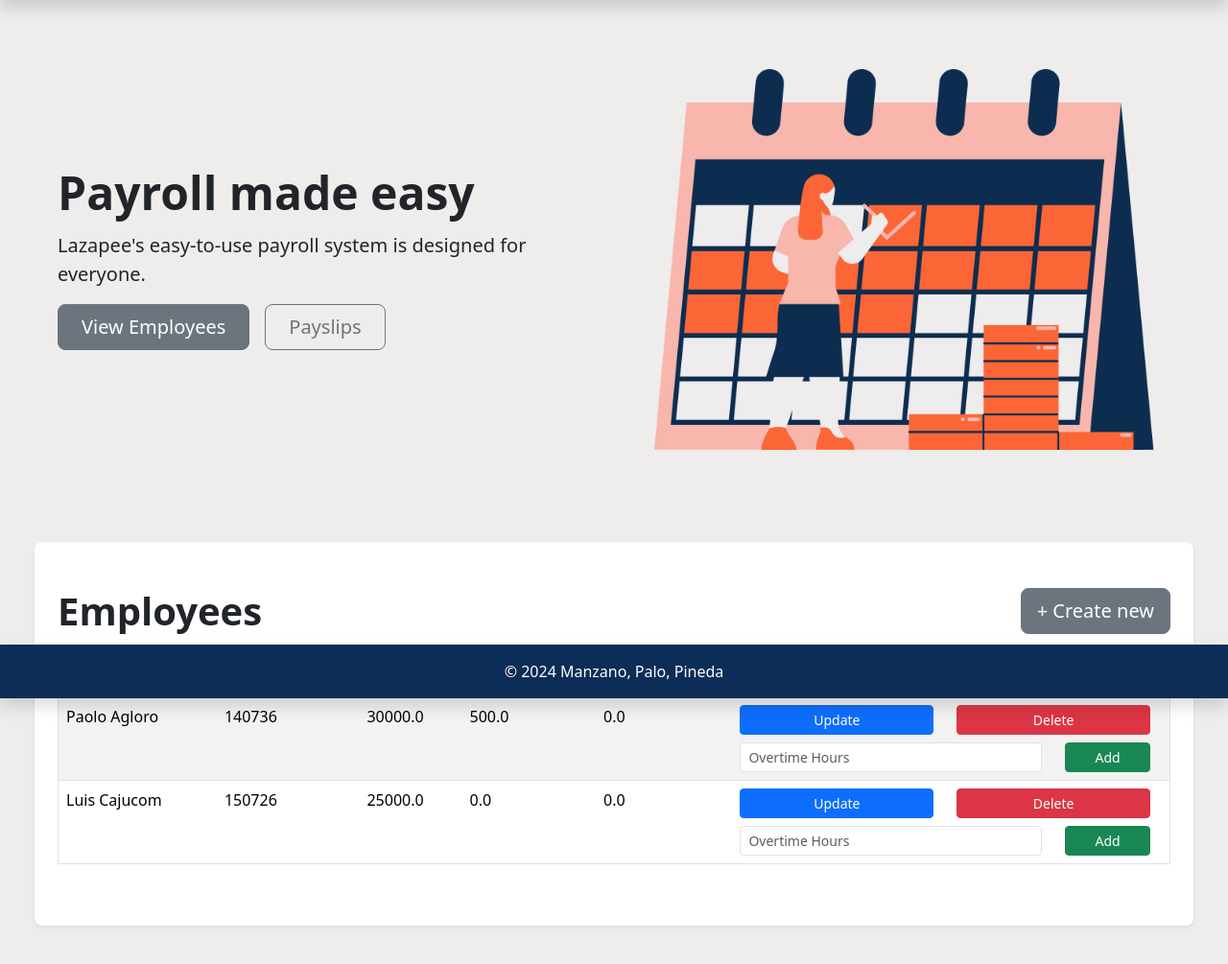
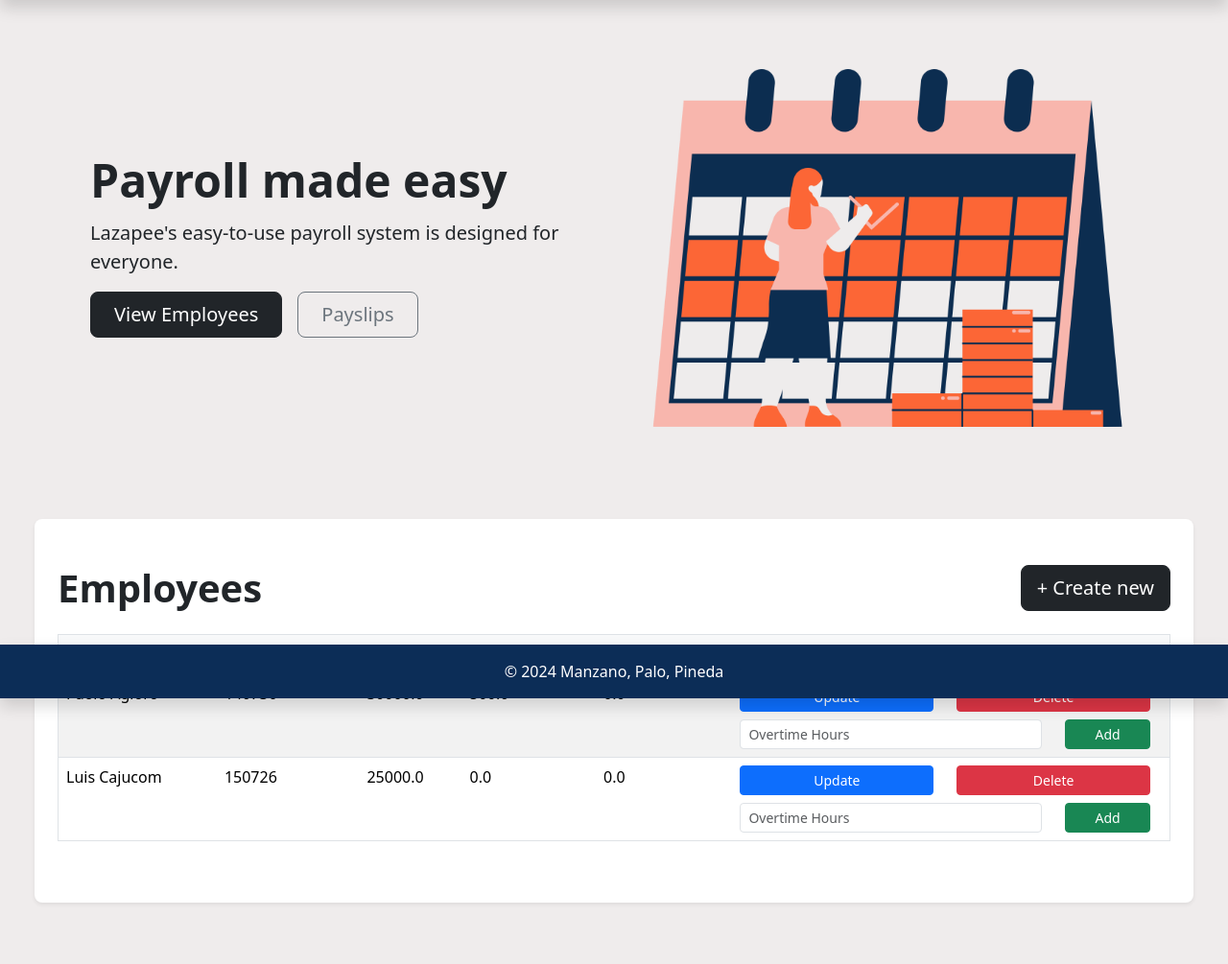
Before and after one commit to nicolePalo/Manzano-Palo-Pineda_Lazapee, a Django app: page / in a window 1280 px wide. Shown: the part 72-1077 px from the top of the page at 96% size. After the commit the page ends 1015 px from the top, so only its background shows below. Run offline with Django 4.2, Linux system fonts and the light colour scheme; data comes from the database, SQL or seed files in the repository.

Commit message:
Update home.html

```diff
--- a/payroll_app/templates/payroll_app/home.html
+++ b/payroll_app/templates/payroll_app/home.html
@@ -6,7 +6,7 @@
 {% block title %}Home{% endblock %}
 
 {% block content %}
-<div class="col-xxl-8 px-4 pb-5">
+<div class="container col-xxl-8 px-4 pb-5">
     <div class="row flex-lg-row-reverse align-items-center g-5 pb-5">
       <div class="col-10 col-sm-8 col-lg-6">
         {% load static %}
@@ -16,19 +16,20 @@
         <h1 class="display-5 fw-bold lh-1 mb-3">Payroll made easy</h1>
         <p class="lead">Lazapee's easy-to-use payroll system is designed for everyone.</p>
         <div class="d-grid gap-2 d-md-flex justify-content-md-start">
-          <a href="#employeeheader" type="button" class="btn btn-secondary btn-lg px-4 me-md-2">View Employees</a>
+          <a href="#employeeheader" type="button" class="btn btn-dark btn-lg px-4 me-md-2">View Employees</a>
           <a href="{% url 'payslips' %}" type="button" class="btn btn-outline-secondary btn-lg px-4">Payslips</a>
         </div>
       </div>
     </div>
 </div>
+
 <div class="px-4 py-5 rounded-3 shadow-sm bg-white bg-gradient mb-5">
     <div class="row">
         <div class="col">
             <h1 class=" col display-6 fw-bold pb-3" id="employeeheader">Employees</h1>
         </div>
         <div class="col">
-            <a href="{% url 'create_employee' %}" class="col btn  btn-lg btn-secondary float-end">+ Create new</a>
+            <a href="{% url 'create_employee' %}" class="col btn  btn-lg btn-dark float-end">+ Create new</a>
         </div>
 
     </div>
```
